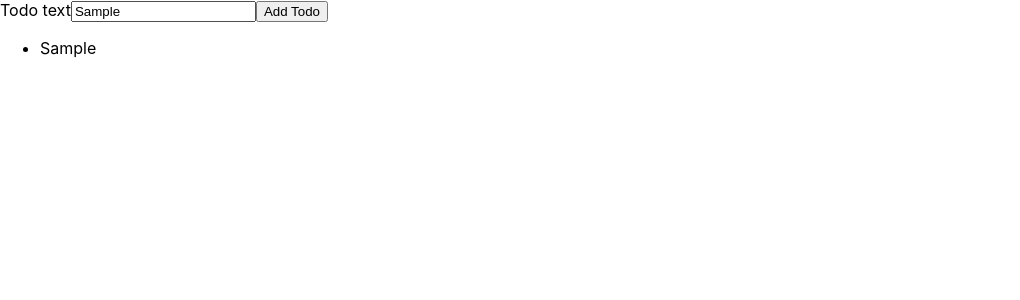
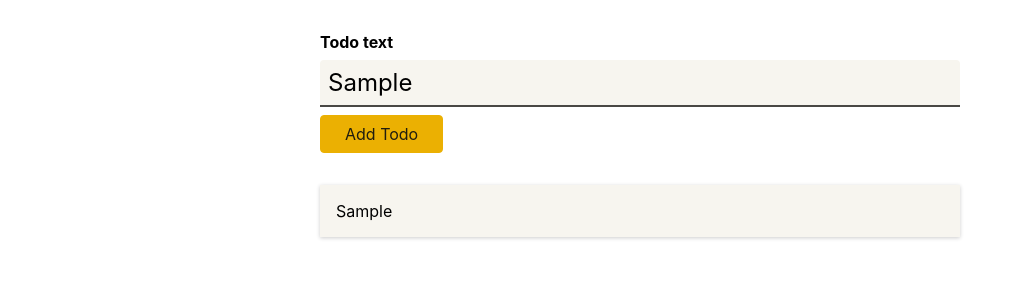
Before and after one commit to utoker/Next-ts-todo-app, a Next.js app: page / in a window 1280 px wide. Both pictures are taken after typing "Sample" into the empty fields and a click on the button "Add Todo". Shown: the top 300 px of the page, without its empty margins (0-1020 px from the left). Built offline with nearby package versions, Linux system fonts and the light colour scheme.

Commit message:
add module css styles

```diff
--- /dev/null
+++ b/components/NewTodo.module.css
@@ -0,0 +1,41 @@
+.form {
+  width: 40rem;
+  margin: 2rem auto;
+}
+
+.form label {
+  display: block;
+  font-weight: bold;
+  margin-bottom: 0.5rem;
+}
+
+.form input {
+  display: block;
+  width: 100%;
+  font: inherit;
+  font-size: 1.5rem;
+  padding: 0.5rem;
+  border-radius: 4px;
+  background-color: #f7f5ef;
+  border: none;
+  border-bottom: 2px solid #494844;
+  border-bottom-right-radius: 0;
+  border-bottom-left-radius: 0;
+  margin-bottom: 0.5rem;
+}
+
+.form button {
+  font: inherit;
+  background-color: #ebb002;
+  border: 1px solid #ebb002;
+  color: #201d0f;
+  padding: 0.5rem 1.5rem;
+  border-radius: 4px;
+  cursor: pointer;
+}
+
+.form button:hover,
+.form button:active {
+  background-color: #ebc002;
+  border-color: #ebc002;
+}
--- a/components/NewTodo.tsx
+++ b/components/NewTodo.tsx
@@ -1,6 +1,9 @@
 import { useRef } from "react";
+import styles from "./NewTodo.module.css";
 
-const NewTodo:React.FC<{onAddTodo:(text:string)=>void}> = ({ onAddTodo }) => {
+const NewTodo: React.FC<{ onAddTodo: (text: string) => void }> = ({
+  onAddTodo,
+}) => {
   const todoTextInputRef = useRef<HTMLInputElement>(null);
 
   const submitHandler = (event: React.FormEvent) => {
@@ -13,7 +16,7 @@
     onAddTodo(enteredText);
   };
   return (
-    <form onSubmit={submitHandler}>
+    <form onSubmit={submitHandler} className={styles.form}>
       <label htmlFor="text">Todo text</label>
       <input type="text" id="text" ref={todoTextInputRef} />
       <button>Add Todo</button>
--- /dev/null
+++ b/components/TodoItem.module.css
@@ -0,0 +1,6 @@
+.item {
+  margin: 1rem 0;
+  box-shadow: 0 1px 4px rgba(0, 0, 0, 0.2);
+  padding: 1rem;
+  background-color: #f7f5ef;
+}
--- a/components/TodoItem.tsx
+++ b/components/TodoItem.tsx
@@ -1,7 +1,7 @@
-import Todo from "../models/todo";
+import styles from "./TodoItem.module.css";
 
 const TodoItem: React.FC<{ text: string }> = ({ text }) => {
-  return <li>{text}</li>;
+  return <li className={styles.item}>{text}</li>;
 };
 
 export default TodoItem;
--- /dev/null
+++ b/components/Todos.module.css
@@ -0,0 +1,6 @@
+.todos {
+  list-style: none;
+  margin: 2rem auto;
+  padding: 0;
+  width: 40rem;
+}
--- a/components/Todos.tsx
+++ b/components/Todos.tsx
@@ -1,9 +1,9 @@
 import Todo from "../models/todo";
 import TodoItem from "./TodoItem";
-
+import styles from './Todos.module.css'
 const Todos: React.FC<{ items: Todo[] }> = ({ items }) => {
   return (
-    <ul>
+    <ul className={styles.todos}>
       {items.map((item) => (
         <TodoItem key={item.id} text={item.text} />
       ))}
```
